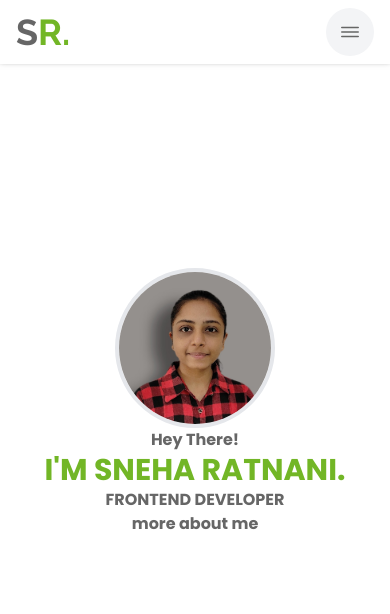
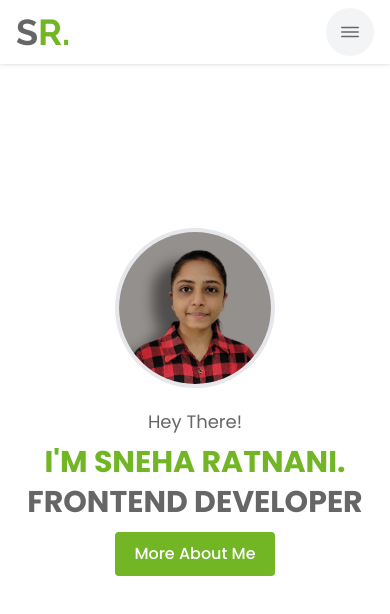
Before and after one commit to sneharatnani/portfolio-site, a React (Create React App) app: page / in a window 390 px wide. Shown: the top 614 px of the page. Built offline with nearby package versions, Linux system fonts and the light colour scheme.

Commit message:
add homepage style for mobile

```diff
--- a/src/App.js
+++ b/src/App.js
@@ -9,7 +9,7 @@ import About from "./pages/About.js";
 function App() {
   const { theme } = useContext(ThemeContext);
   return (
-    <div className={theme}>
+    <div className={`${theme} font-poppins font-normal`}>
       <Navbar />
       <Routes>
         <Route path="/" element={<Home />} />
--- a/src/assets/styles.css
+++ b/src/assets/styles.css
@@ -10,4 +10,17 @@
 @font-face {
   font-family: "Poppins";
   src: url("./Poppins-Bold.ttf") format("truetype");
+  font-weight: 700;
 }
+
+@font-face {
+  font-family: "Poppins";
+  src: url("./Poppins-Regular.ttf") format("truetype");
+  font-weight: 400;
+}
+
+@font-face {
+  font-family: "Poppins";
+  src: url("./Poppins-Medium.ttf") format("truetype");
+  font-weight: 500;
+}
--- a/src/components/Navbar.js
+++ b/src/components/Navbar.js
@@ -12,7 +12,7 @@ export default function Navbar() {
     <div className="h-16">
       <Popover
         as="header"
-        className="text-lightGrey bg-white fixed w-full shadow-3xl dark:bg-gray-800 dark:text-white"
+        className="text-lightGrey bg-white fixed w-full shadow-3xl dark:bg-gray-800 dark:text-white dark:shadow-none transition-all duration-300"
       >
         {({ open, close }) => (
           <>
@@ -24,7 +24,7 @@ export default function Navbar() {
                 <NavLinks />
                 {/* Mobile menu button */}
                 <div className="absolute right-0 flex-shrink-0 md:hidden">
-                  <Popover.Button className="bg-gray-100 dark:bg-gray-500 rounded-full h-12 w-12 inline-flex items-center justify-center focus:outline-none hover:ring-2 hover:ring-green dark:ring-white">
+                  <Popover.Button className="bg-gray-100 dark:bg-gray-700 rounded-full h-12 w-12 inline-flex items-center justify-center focus:outline-none hover:ring-2 hover:ring-green dark:ring-white">
                     {open ? <X /> : <Burger />}
                   </Popover.Button>
                 </div>
@@ -62,7 +62,7 @@ export default function Navbar() {
                         <Popover.Button className="absolute right-9 focus:outline-none">
                           <X />
                         </Popover.Button>
-                        <div className="px-2 pl-6 pr-4 space-y-1">
+                        <div className="px-2 pl-6 pr-4 space-y-1 text-lg">
                           <Link
                             to="/"
                             className="block w-0 px-3 py-2 font-medium hover:text-green dark:hover:text-mustard"
--- a/src/components/ThemeToggler.js
+++ b/src/components/ThemeToggler.js
@@ -11,7 +11,7 @@ export default function ThemeToggler() {
       onClick={() => setTheme((prevTheme) => (prevTheme ? "" : "dark"))}
     >
       <img src={theme ? sun : moon} />
-      <span className="md:hidden pl-4 font-medium">
+      <span className="md:hidden pl-4 font-medium text-base">
         {theme ? "Change to light theme" : "Change to dark theme"}
       </span>
     </button>
--- a/src/pages/Home.js
+++ b/src/pages/Home.js
@@ -1,17 +1,31 @@
+import { Link } from "react-router-dom";
 import sneha from "../assets/img/sneha.jpg";
 
 export default function Home() {
   return (
-    <div className="flex flex-col-reverse items-center justify-center h-[80vh] text-lightGrey text-center capitalize font-poppins">
+    <div className="flex flex-col-reverse items-center justify-center h-[80vh] text-lightGrey text-center font-poppins dark:bg-gray-900 dark:text-white transition-all duration-300 lg:flex-row lg:text-left">
       <section>
-        <p>hey there!</p>
-        <p className="text-3xl text-green uppercase">i'M sneha ratnani.</p>
-        <p className="uppercase">frontend developer</p>
-        <button>more about me</button>
+        <p className="text-lg">Hey There!</p>
+        <div className="uppercase text-3xl font-bold sm:text-4xl mt-2">
+          <p className="text-green dark:text-mustard mb-1">
+            i'M sneha ratnani.
+          </p>
+          <p>frontend developer</p>
+        </div>
+        <Link
+          to="/about"
+          className="bg-green text-white w-40 font-medium block mt-3 mx-auto py-2 rounded
+          shadow-[inset_0_0_0_0_transparent] border-2 transition-all duration-300 border-green
+          hover:text-lightGrey hover:shadow-[inset_10rem_0_0_0_white] dark:border-mustard dark:bg-mustard dark:hover:shadow-[inset_10rem_0_0_0_#111827] dark:hover:text-white
+          lg:ml-0 text-center"
+        >
+          More About Me
+        </Link>
       </section>
       <img
         src={sneha}
-        className="rounded-full h-40 w-40 border-4 border-gray-200"
+        alt="Sneha Ratnani"
+        className="rounded-full mb-5 h-40 w-40 border-4 border-gray-200 dark:border-gray-700"
       />
     </div>
   );
```
Also changed, not shown: src/assets/Poppins-Medium.ttf (added), src/assets/Poppins-Regular.ttf (added).
